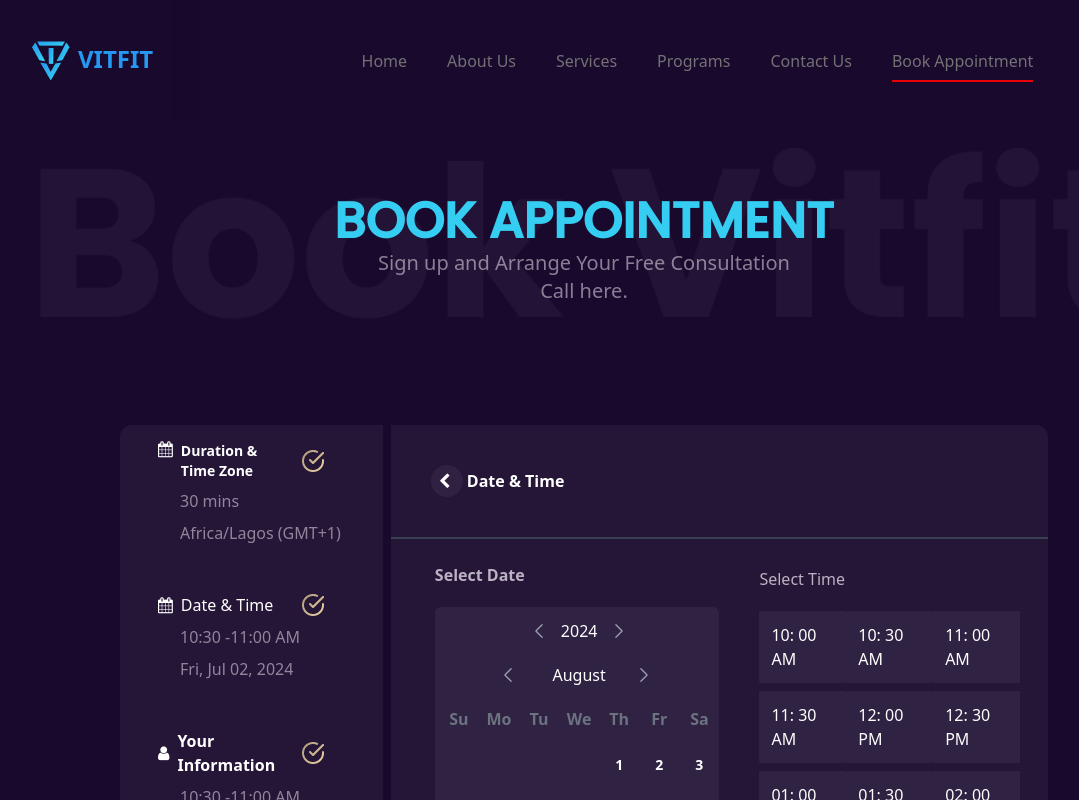
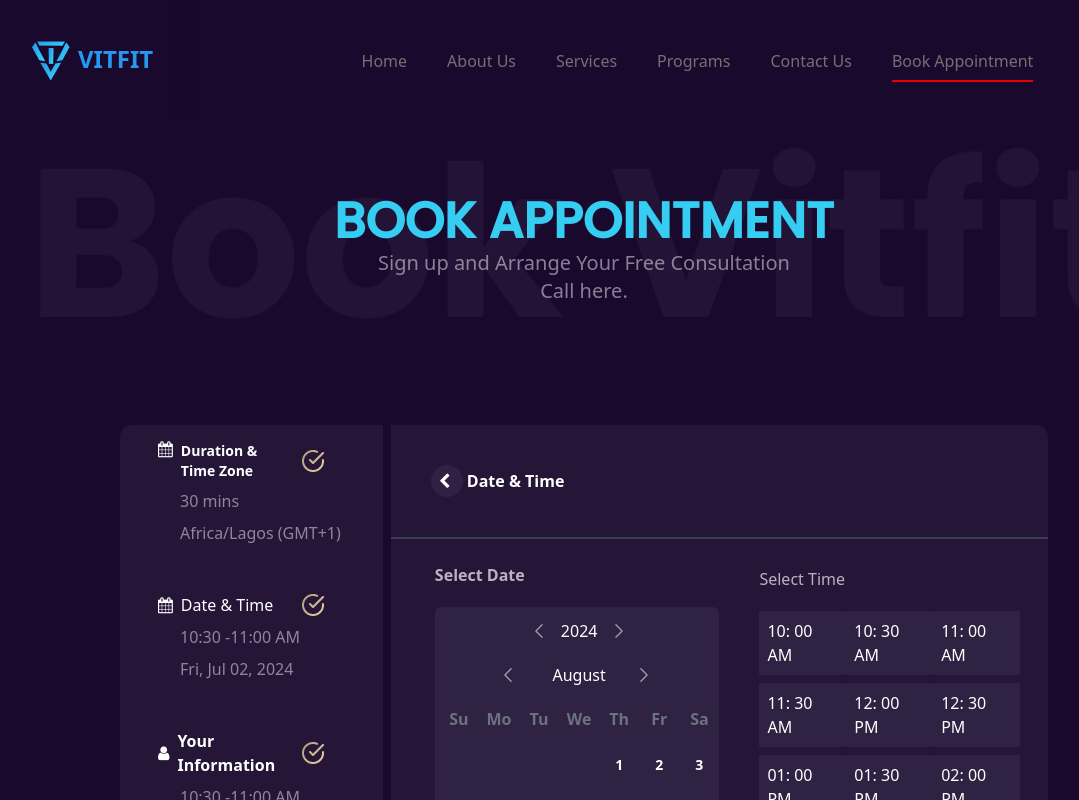
Before and after one commit to danielnifty1/vitfit_v2, a Vue app: page /appointment in a window 1280 px wide. Shown: the top 800 px of the page, without its empty margins (56-1135 px from the left). Built offline with nearby package versions, Linux system fonts and the light colour scheme; a web font is replaced by a local one; what @kyvg/vue3-notification, tw-elements would draw is missing.

Commit message:
button loader

```diff
--- a/src/components/BookAppointmentPage.vue
+++ b/src/components/BookAppointmentPage.vue
@@ -243,7 +243,7 @@ const proceed = () => {
               <span
                 @click="getTime(index)"
 
-                class="bg-[#FAF6FD0D] md:p-3 p-1 md:rounded-sm rounded-sm mb-2 cursor-pointer hover:bg-[#35cdf1]" onfocus=""
+                class="bg-[#FAF6FD0D] md:p-2 p-1 md:rounded-sm rounded-sm mb-2 cursor-pointer hover:bg-[#35cdf1]" onfocus=""
                 v-for="(times, index) in time"
                 :key="times.id"
               >
```
